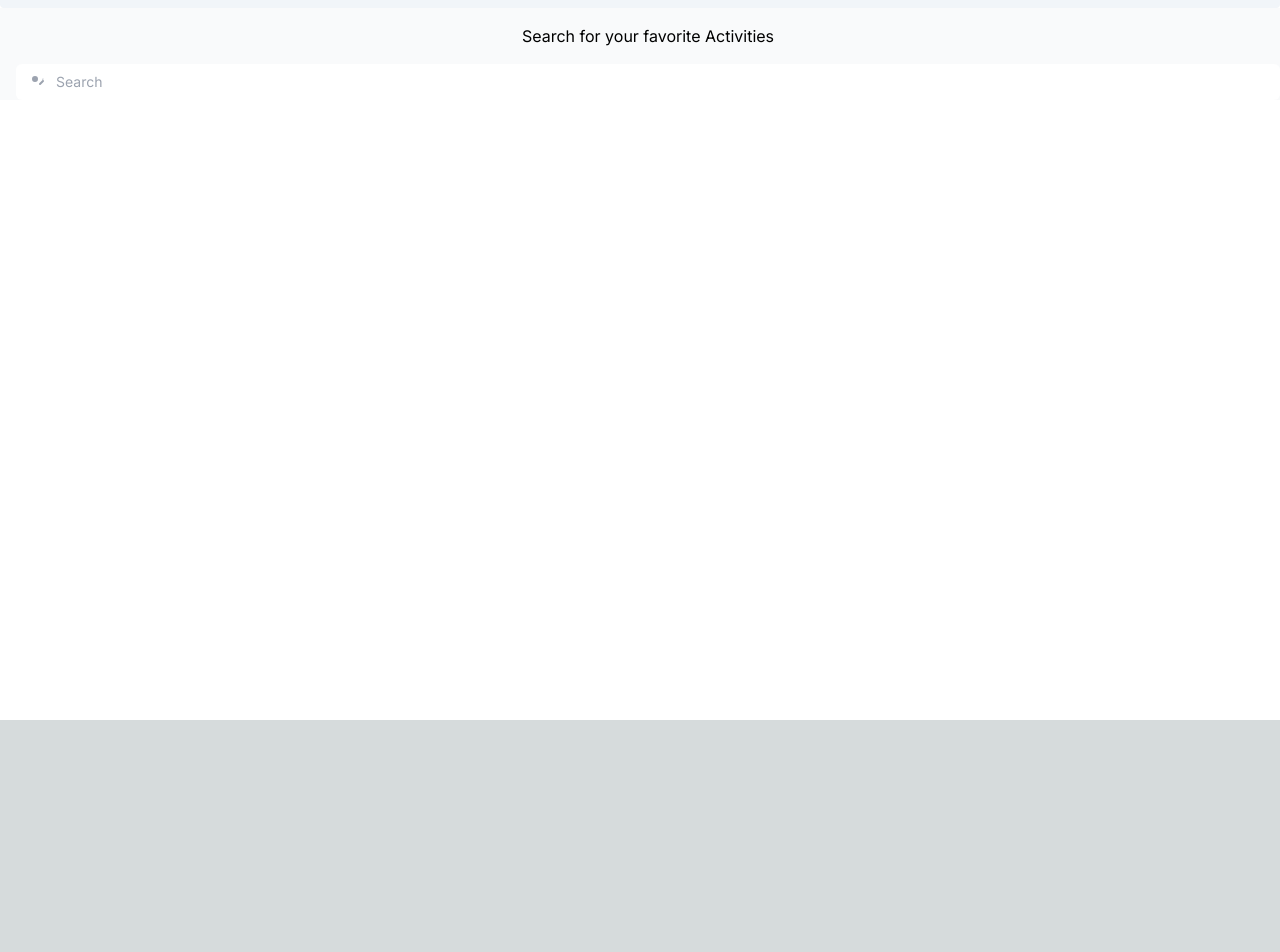
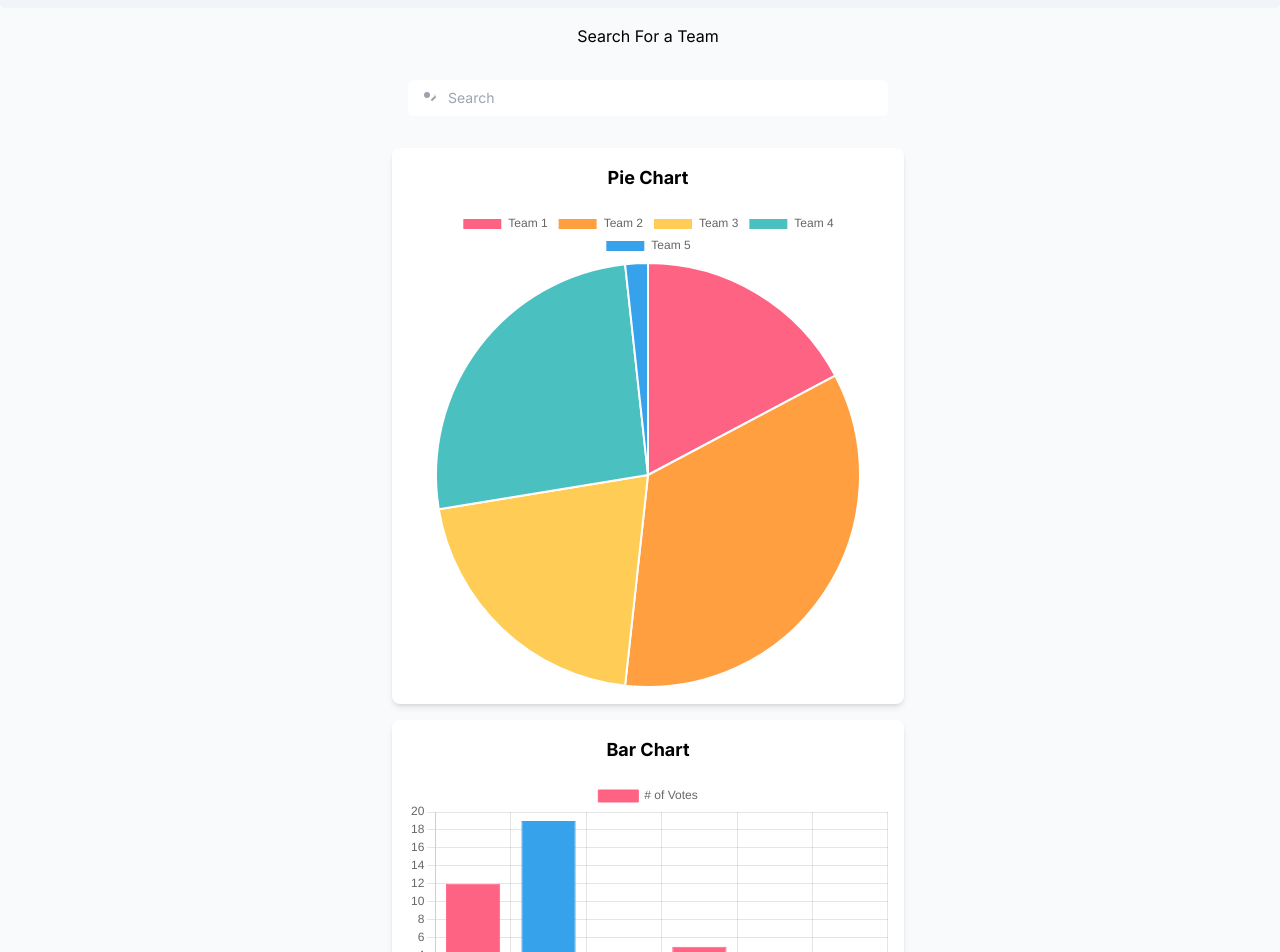
Before and after one commit to SEG3125-A/group-41, a Next.js app in the folder lab8/geegeesport/: page /league-reports in a window 1280 px wide. Shown: the part 80-1032 px from the top of the page. Before the commit the page ends 800 px from the top, so only its background shows below. Built offline with nearby package versions, Linux system fonts and the light colour scheme.

Commit message:
League reports

```diff
--- a/lab8/geegeesport/package.json
+++ b/lab8/geegeesport/package.json
@@ -9,6 +9,11 @@
     "lint": "next lint"
   },
   "dependencies": {
+    "@emotion/react": "^11.11.4",
+    "@emotion/styled": "^11.11.0",
+    "@mui/material": "^5.15.13",
+    "@mui/x-charts": "^6.19.5",
+    "@mui/x-data-grid": "^6.19.6",
     "chart.js": "^4.4.2",
     "next": "14.1.3",
     "react": "^18",
--- a/lab8/geegeesport/src/app/league-reports/page.js
+++ b/lab8/geegeesport/src/app/league-reports/page.js
@@ -5,6 +5,20 @@ import BarChart from "@/components/barChart";
 import LineChart from "@/components/lineChart";
 
 export default function Home() {
+    const options = {
+      maintainAspectRatio: true,
+      aspectRatio: 1, // Adjust this value as needed to change the chart size
+      plugins: {
+        legend: {
+          position: 'top', // or 'bottom' if you prefer
+        },
+        title: {
+          display: true,
+          text: 'Pie Chart',
+        },
+      },
+      // other options
+    };
     return (
       <main className="w-full min-h-screen bg-white">
         <div>
@@ -14,13 +28,10 @@ export default function Home() {
           <div>
             <div className="bg-gray-50 text-black  pt-4 pl-4">
               {/* Search bar */}
-              <p className="text-center">Search for your favorite Activities</p>
-                {/* Add search bar */}
-                <div className="mt-4">
-                  <label htmlFor="search" className="sr-only">
-                    Search
-                  </label>
-                  <div className="relative">
+              <p className="text-center">Search For a Team</p>
+                {/* Search bar container */}
+                <div className="max-w-lg mx-auto p-4"> {/* Add horizontal padding if necessary */}
+                  <div className="mt-4 relative">
                     <div className="absolute inset-y-0 left-0 pl-3 flex items-center pointer-events-none">
                       <svg
                         className="h-5 w-5 text-gray-400"
@@ -45,6 +56,31 @@ export default function Home() {
                     />
                   </div>
                 </div>
+
+                {/* Adding the charts */}
+                <div className="flex flex-col justify-center items-center space-y-4 py-4"> {/* Add vertical padding and space between items */}
+                  <div className="w-full max-w-lg"> {/* Constrain the width of the PieChart and center it */}
+                    <div className="bg-white p-4 rounded-lg shadow-md flex flex-col items-center">
+                      <h2 className="text-center text-lg font-bold mb-4">Pie Chart</h2> {/* Add bottom margin for spacing */}
+                      <PieChart options={options}></PieChart>
+                    </div>
+                  </div>
+
+                  <div className="w-full max-w-lg"> {/* Constrain the width of the BarChart and center it */}
+                    <div className="bg-white p-4 rounded-lg shadow-md">
+                      <h2 className="text-center text-lg font-bold mb-4">Bar Chart</h2> {/* Add bottom margin for spacing */}
+                      <BarChart></BarChart>
+                    </div>
+                  </div>
+
+                  <div className="w-full max-w-lg"> {/* Constrain the width of the LineChart and center it */}
+                    <div className="bg-white p-4 rounded-lg shadow-md">
+                      <h2 className="text-center text-lg font-bold mb-4">Line Chart</h2> {/* Add bottom margin for spacing */}
+                      <LineChart></LineChart>
+                    </div>
+                  </div>
+                </div>
+
             </div>
           </div>
         </div>
--- a/lab8/geegeesport/src/components/barChart.js
+++ b/lab8/geegeesport/src/components/barChart.js
@@ -1,5 +1,17 @@
+"use client"
 import { Bar } from 'react-chartjs-2';
+import { Chart as ChartJS, CategoryScale, LinearScale, BarElement, LineElement, PointElement, ArcElement, Tooltip, Legend } from 'chart.js';
 
+ChartJS.register(
+    CategoryScale,
+    LinearScale,
+    BarElement,
+    LineElement,
+    PointElement,
+    ArcElement,
+    Tooltip,
+    Legend
+);
 const BarChart = () => {
   const data = {
     labels: ['January', 'February', 'March', 'April', 'May', 'June'],
@@ -29,12 +41,29 @@ const BarChart = () => {
   };
 
   const options = {
-    scales: {
-      y: {
-        beginAtZero: true,
+    plugins: {
+      legend: {
+        display: true,
+        position: 'top',
+      },
+      title: {
+        display: true,
+        text: 'Custom Line Chart Title', // Change this to your desired title
+        font: {
+          size: 20
+        }
       },
     },
+    scales: {
+      yAxes: [{
+        scaleLabel: {
+          display: true,
+          labelString: 'probability'
+        }
+      }],
+    },
   };
+
 
   return <Bar data={data} options={options} />;
 };
--- a/lab8/geegeesport/src/components/lineChart.js
+++ b/lab8/geegeesport/src/components/lineChart.js
@@ -1,4 +1,17 @@
+"use client"
 import { Line } from 'react-chartjs-2';
+import { Chart as ChartJS, CategoryScale, LinearScale, BarElement, LineElement, PointElement, ArcElement, Tooltip, Legend } from 'chart.js';
+
+ChartJS.register(
+    CategoryScale,
+    LinearScale,
+    BarElement,
+    LineElement,
+    PointElement,
+    ArcElement,
+    Tooltip,
+    Legend
+);
 
 const LineChart = () => {
   const data = {
--- a/lab8/geegeesport/src/components/pieChart.js
+++ b/lab8/geegeesport/src/components/pieChart.js
@@ -1,18 +1,40 @@
+"use client"
 import { Pie } from 'react-chartjs-2';
+import { Chart as ChartJS, ArcElement, Tooltip, Legend } from 'chart.js';
+import Utils from '../components/utils.js';
+
+ChartJS.register(ArcElement, Tooltip, Legend);
+
+const options = {
+  responsive: true,
+  maintainAspectRatio: true, // This will maintain the aspect ratio
+  aspectRatio: 1, // Adjust this value to change the chart size
+  plugins: {
+    legend: {
+      position: 'top',
+    },
+    title: {
+      display: false,
+    },
+  },
+};
 
 const PieChart = () => {
+  const DATA_COUNT = 5;
+  const NUMBER_CFG = {count: DATA_COUNT, min: 0, max: 100};
+
   const data = {
-    labels: ['Category 1', 'Category 2', 'Category 3'],
+    labels: ['Team 1', 'Team 2', 'Team 3', 'Team 4', 'Team 5'],
     datasets: [
       {
-        data: [300, 50, 100],
-        backgroundColor: ['#FF6384', '#36A2EB', '#FFCE56'],
-        hoverBackgroundColor: ['#FF6384', '#36A2EB', '#FFCE56'],
+        label: 'Dataset 1',
+        data: Utils.numbers(NUMBER_CFG),
+        backgroundColor: Object.values(Utils.CHART_COLORS),
       }
     ]
   };
 
-  return <Pie data={data} />;
+  return <Pie data={data} options={options} />;
 };
 
 export default PieChart;
--- /dev/null
+++ b/lab8/geegeesport/src/components/utils.js
@@ -0,0 +1,20 @@
+const Utils = {
+    CHART_COLORS: {
+      red: 'rgb(255, 99, 132)',
+      orange: 'rgb(255, 159, 64)',
+      yellow: 'rgb(255, 205, 86)',
+      green: 'rgb(75, 192, 192)',
+      blue: 'rgb(54, 162, 235)',
+      // ... additional colors if needed
+    },
+
+    numbers: function(cfg) {
+      const data = [];
+      for (let i = 0; i < cfg.count; i++) {
+        data.push(Math.floor(Math.random() * (cfg.max - cfg.min + 1)) + cfg.min);
+      }
+      return data;
+    }
+  };
+
+  export default Utils;
```
Also changed, not shown: 1 other file (tests, documents, lock files or other folders).
